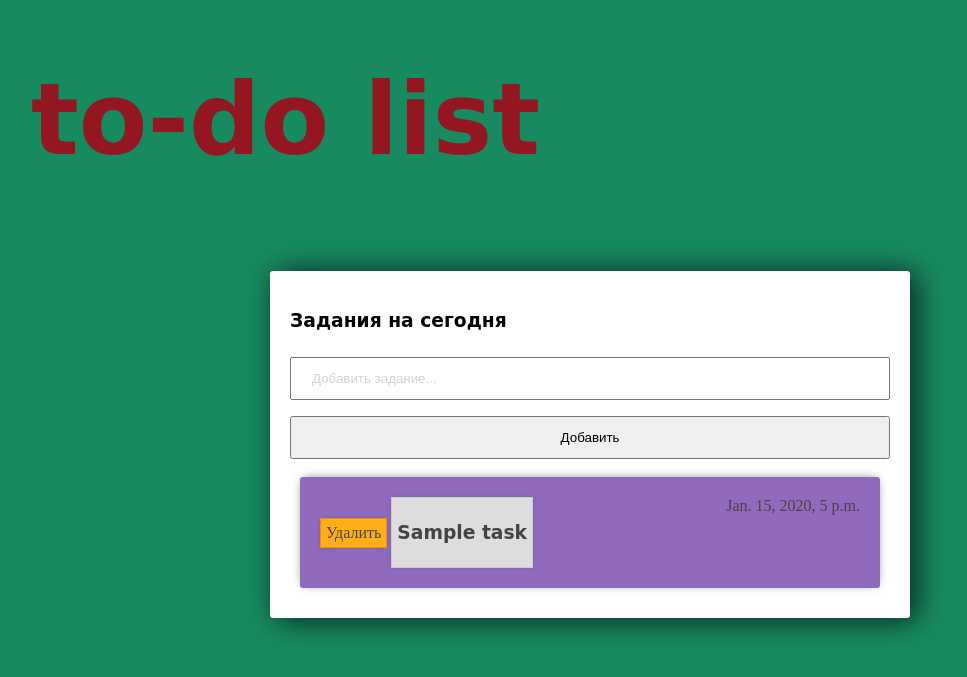
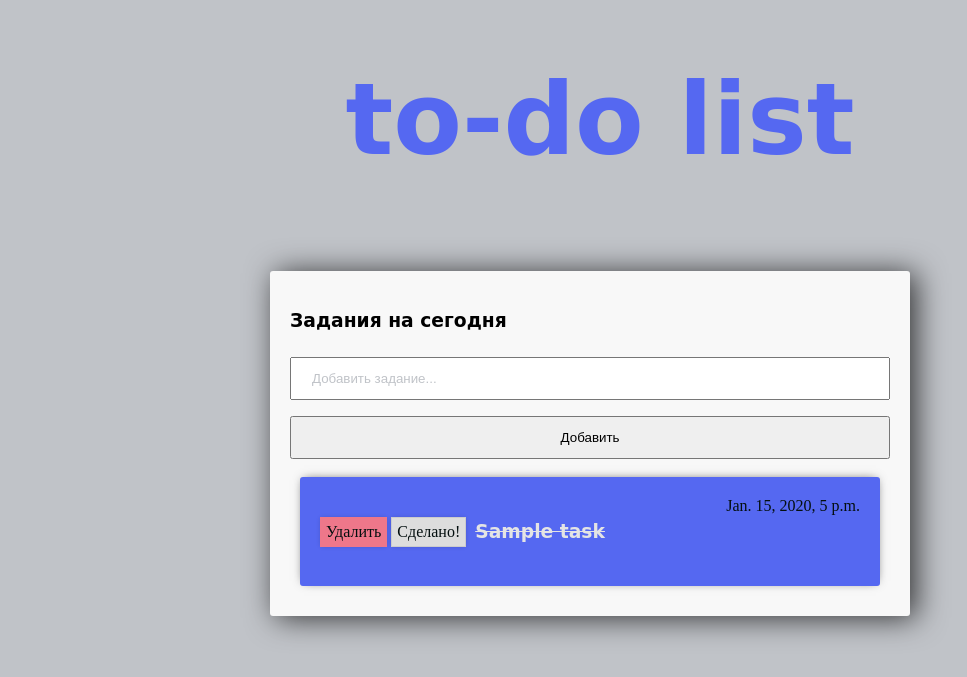
Before and after one commit to Korjikoman/to-do-list-with-login, a Django app: page / in a window 1280 px wide. Shown: the top 677 px of the page, without its empty margins (50-1017 px from the left). Run offline with Django 5.2, Linux system fonts and the light colour scheme; tables that the repository leaves empty hold one stand-in row (values such as "Sample post"); some web fonts are replaced.

Commit message:
Изменил дизайн листа, добавил кнопку Сделано!

```diff
--- a/tasks/models.py
+++ b/tasks/models.py
@@ -1,10 +1,9 @@
 from django.db import models
-from django.utils import timezone
 # Create your models here.
 class Task(models.Model):
 	title = models.CharField(max_length=200)
 	complete = models.BooleanField(default=False)
-	created = models.DateTimeField(default=timezone.now)
+	created = models.DateTimeField(auto_now=True)
 
 	def __str__(self):
 		return self.title
--- a/tasks/static/css/tasks.css
+++ b/tasks/static/css/tasks.css
@@ -1,5 +1,5 @@
 body {
-    background-color: #178a60;
+    background-color: #C0C3C8;
 }
 
 h1,
@@ -19,20 +19,21 @@
     margin-top: 0;
     margin-bottom: 40px;
     padding: 20px 20px 20px 40px;
+    text-align: center;
 }
 
 .page-header h1,
 .page-header h1 a,
 .page-header h1 a:visited,
 .page-header h1 a:active {
-    color: #931621;
+    color: #5568F1;
     font-size: 100px;
     text-decoration: none;
 }
 
 .update_task {
     display: inline-block;
-    color: #444;
+    color: #040F0F;
     border: 1px solid #CCC;
     background: #DDD;
     box-shadow: 0 0 5px -1px rgba(0, 0, 0, 0.2);
@@ -44,13 +45,28 @@
     text-decoration: none;
 }
 
+.task_settings {
+    display: inline-block;
+    color: #040F0F;
+    cursor: pointer;
+    vertical-align: middle;
+    max-width: 500px;
+    padding: 5px;
+    text-align: center;
+    text-decoration: none;
+}
+
+.done {
+    color: #E4E4E4;
+}
+
 .date {
     float: right;
-    color: #484343;
+    color: #040F0F;
 }
 
 .update_task:active {
-    color: red;
+    color: #78C3FB;
     box-shadow: 0 0 5px -1px rgba(0, 0, 0, 0.6);
 }
 
@@ -62,7 +78,7 @@
 }
 
 input::placeholder {
-    color: #d3d3d3;
+    color: #C0C3C8;
 }
 
 .submit {
@@ -74,13 +90,14 @@
     width: 600px;
     margin: 20px auto;
     padding: 20px;
-    background-color: #fff;
+    background-color: #F8F8F8;
     border-radius: 3px;
     box-shadow: 6px 2px 30px 0px rgba(0, 0, 0, 0.75);
 }
 
+/* #DBEBC0 */
 .item-row {
-    background-color: #906abd;
+    background-color: #5568F1;
     margin: 10px;
     padding: 20px;
     border-radius: 3px;
@@ -89,7 +106,8 @@
     box-shadow: 0px -1px 10px -4px rgba(0, 0, 0, 0.75);
 }
 
+
 .btn-danger {
-    background-color: #ffae19;
-    border-color: #e59400;
+    background-color: #EE778A;
+    border-color: #EE778A;
 }
--- a/tasks/templates/tasks/list.html
+++ b/tasks/templates/tasks/list.html
@@ -15,15 +15,16 @@
   <a class="update_task btn-danger" href="{% url 'delete' task.id %}"
     >Удалить</a
   >
+  <a class="update_task" href="{% url 'set_task_to_done' task.id %}"
+    >Сделано!</a
+  >
   {% if task.complete == True%}
-  <strike
-    ><a class="update_task" href="{% url 'update_task' task.id %}"
-      ><h3>{{task}}</h3></a
-    ></strike
+  <a class="task_settings done" href="{% url 'update_task' task.id %}"
+    ><h3><strike>{{task}}</strike></h3></a
   >
   {% else %}
   <span
-    ><a class="update_task" href="{% url 'update_task' task.id %}"
+    ><a class="task_settings" href="{% url 'update_task' task.id %}"
       ><h3>{{task}}</h3></a
     ></span
   >
--- a/tasks/urls.py
+++ b/tasks/urls.py
@@ -5,4 +5,5 @@
     path('', views.index, name="list"),
     path('update_task/<str:pk>/', views.updateTask, name="update_task"),
     path('delete/<str:pk>/', views.deleteTask, name="delete"),
+    path('set_tas_to_done/<str:pk>/', views.set_task_to_done, name="set_task_to_done")
 ]
--- a/tasks/views.py
+++ b/tasks/views.py
@@ -12,7 +12,7 @@
         if form.is_valid():
             form.save()
         return redirect('/')
-    context = {"tasks": tasks, 'form': form}
+    context = {'tasks': tasks, 'form': form}
     return render(request, 'tasks/list.html', context)
 
 
@@ -35,3 +35,9 @@
         item.delete()
         return redirect('/')
     return render(request, 'tasks/delete.html', {'item': item})
+
+def set_task_to_done(request, pk):
+    task = Task.objects.get(id=pk)
+    task.complete = True
+    task.save()
+    return redirect('/')
```
